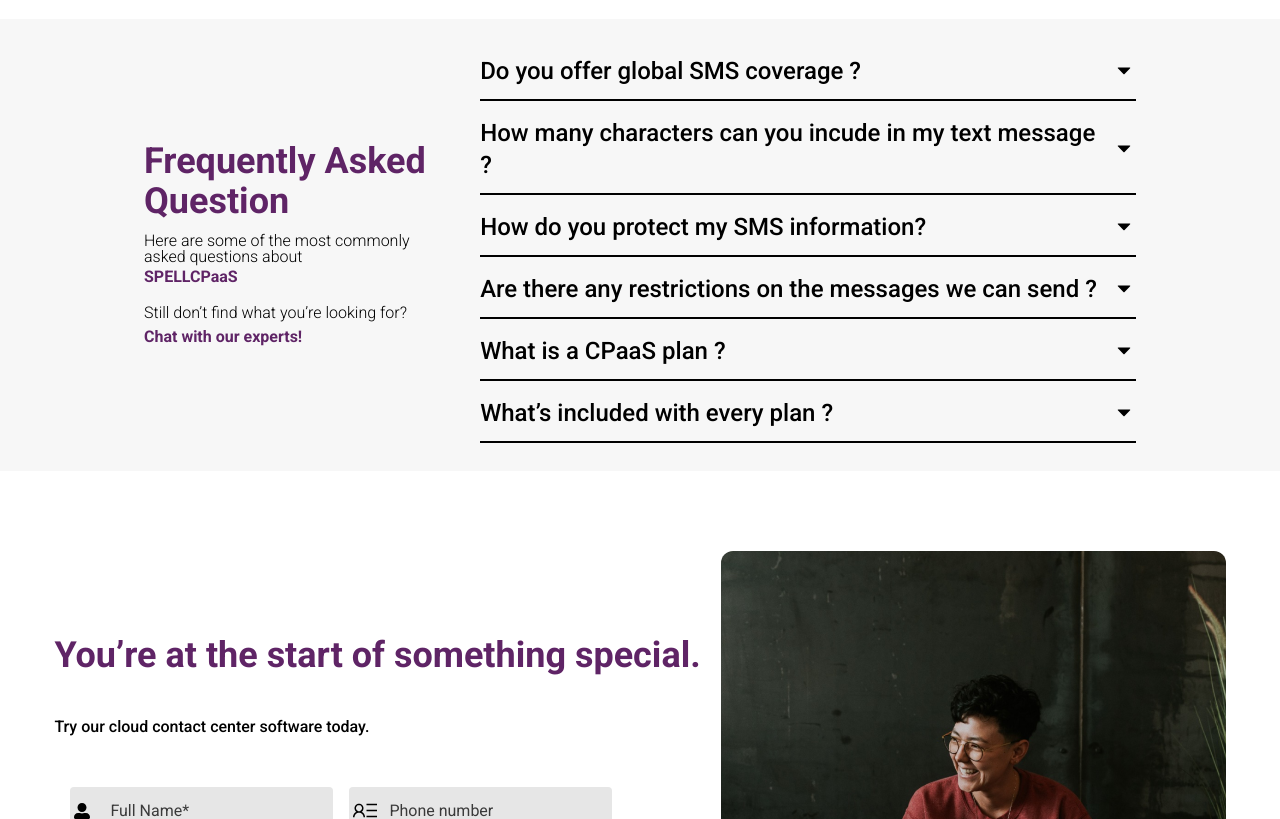
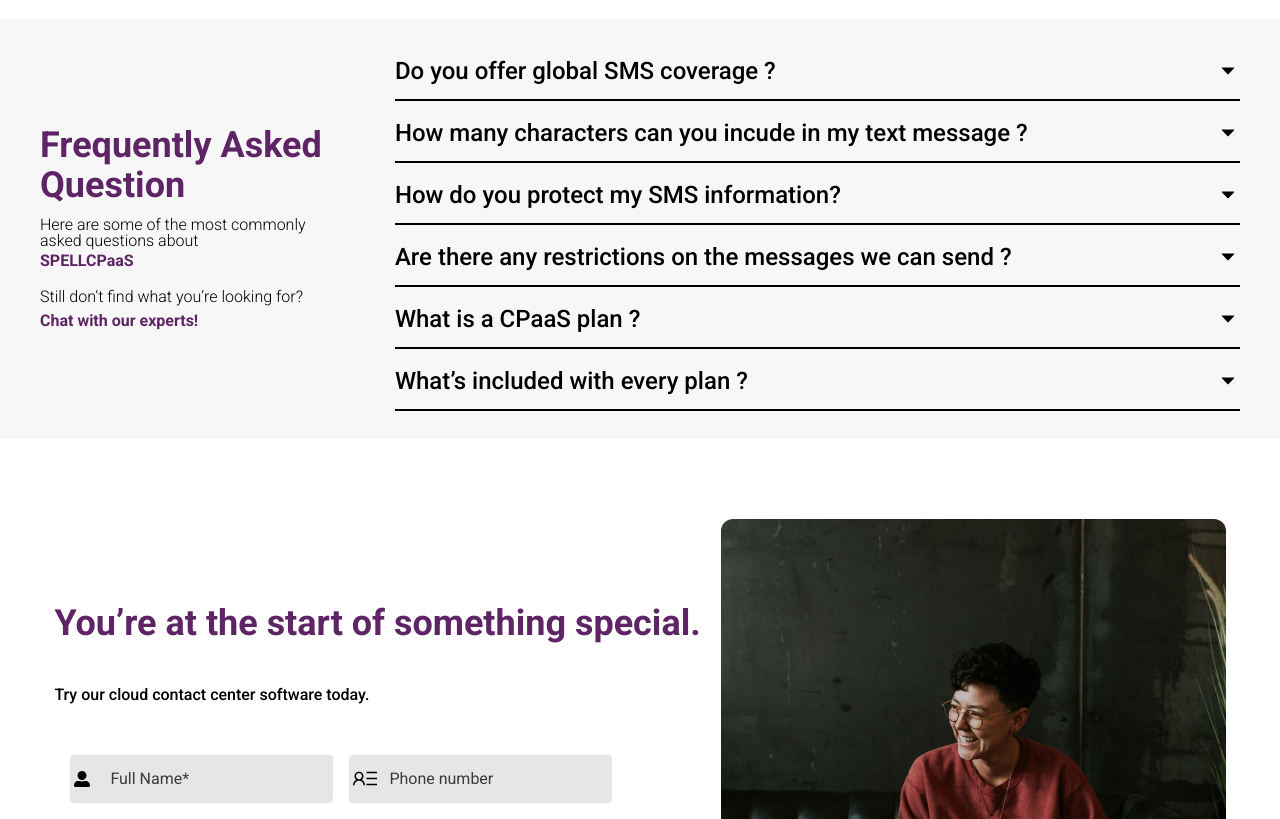
Before and after one commit to nareshbudha/my-project, a React (Vite) app: page / in a window 1280 px wide. Shown: the part 5528-6347 px from the top of the page. Built offline with nearby package versions, Linux system fonts and the light colour scheme.

Commit message:
fix the frequtly ask question

```diff
--- a/src/Component/Page/Frequtly.jsx
+++ b/src/Component/Page/Frequtly.jsx
@@ -11,7 +11,7 @@ const Frequtly = () => {
     }
     return (
         <div>
-            <div className="bg-[#F7F7F7] py-6 my-10  mobile:flex-col tablet:flex-row mobile:px-8 mobile:gap-12  tablet:px-36 mx-auto flex w-full  items-center justify-between ">
+            <div className="bg-[#F7F7F7] py-6 my-10  mobile:flex-col tablet:flex-row mobile:px-8 mobile:gap-12  tablet:px-10 mx-auto flex w-full  items-center justify-between ">
                 <div className="flex flex-col  mobile:gap-3 ">
                     <h2 className="text-[#5F2466] mobile:text-xl mobile:font-bold tablet:text-4xl">
                         Frequently Asked Question
```
